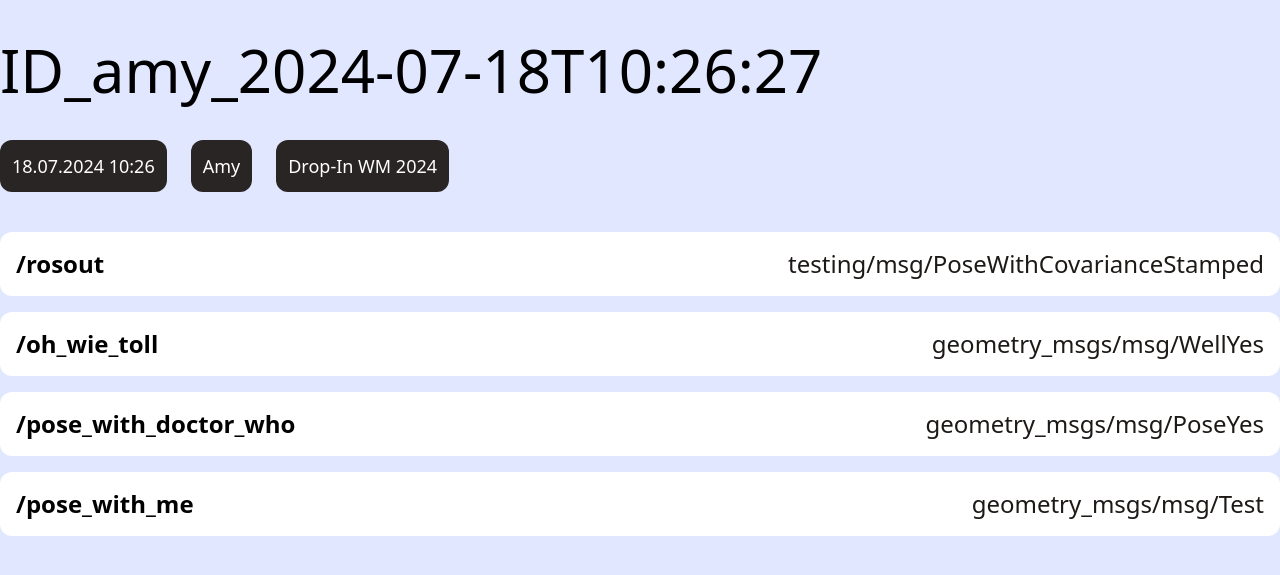
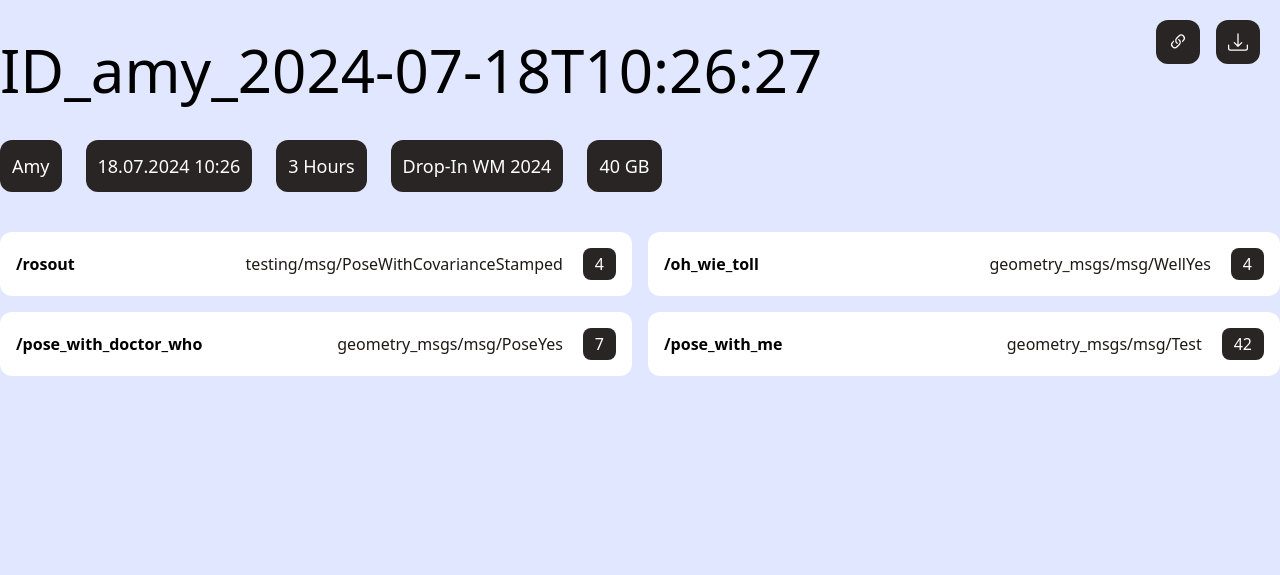
Before and after one commit to bit-bots/rosbag_search, a Flask app: page /bag in a window 1280 px wide. Shown: the top 575 px of the page. Run offline with Flask 3, Linux system fonts and the light colour scheme; some libraries are stand-ins or nearby versions.

Commit message:
download btn, more tags, amount

```diff
--- a/rosbag_search/templates/bag.html
+++ b/rosbag_search/templates/bag.html
@@ -8,49 +8,71 @@
 	</head>
 	<body class="bg-indigo-100">
 		<div class="container mx-auto">
+
+      <div class="absolute top-5 right-5 flex gap-4">
+				<div class="rounded-xl p-3 bg-stone-800 text-white cursor-pointer">
+					<svg xmlns="http://www.w3.org/2000/svg" width="20" height="20" fill="currentColor" class="bi bi-link-45deg" viewBox="0 0 16 16">
+						<path d="M4.715 6.542 3.343 7.914a3 3 0 1 0 4.243 4.243l1.828-1.829A3 3 0 0 0 8.586 5.5L8 6.086a1 1 0 0 0-.154.199 2 2 0 0 1 .861 3.337L6.88 11.45a2 2 0 1 1-2.83-2.83l.793-.792a4 4 0 0 1-.128-1.287z"/>
+						<path d="M6.586 4.672A3 3 0 0 0 7.414 9.5l.775-.776a2 2 0 0 1-.896-3.346L9.12 3.55a2 2 0 1 1 2.83 2.83l-.793.792c.112.42.155.855.128 1.287l1.372-1.372a3 3 0 1 0-4.243-4.243z"/>
+					</svg>
+				</div>
+				<div class="rounded-xl p-3 bg-stone-800 text-white cursor-pointer">
+					<svg xmlns="http://www.w3.org/2000/svg" width="20" height="20" fill="currentColor" class="bi bi-download" viewBox="0 0 16 16">
+						<path d="M.5 9.9a.5.5 0 0 1 .5.5v2.5a1 1 0 0 0 1 1h12a1 1 0 0 0 1-1v-2.5a.5.5 0 0 1 1 0v2.5a2 2 0 0 1-2 2H2a2 2 0 0 1-2-2v-2.5a.5.5 0 0 1 .5-.5"/>
+						<path d="M7.646 11.854a.5.5 0 0 0 .708 0l3-3a.5.5 0 0 0-.708-.708L8.5 10.293V1.5a.5.5 0 0 0-1 0v8.793L5.354 8.146a.5.5 0 1 0-.708.708z"/>
+					</svg>
+				</div>
+			</div>
+
 			<h1 class="text-6xl mt-10 mb-10 font-normal">ID_amy_2024-07-18T10:26:27</h1>
 			<div class="flex gap-6 mb-10 font-normal text-lg text-white">
+				<div class="rounded-xl p-3 bg-stone-800">Amy</div>
 				<div class="rounded-xl p-3 bg-stone-800">18.07.2024 10:26</div>
-				<div class="rounded-xl p-3 bg-stone-800">Amy</div>
+				<div class="rounded-xl p-3 bg-stone-800">3 Hours</div>
 				<div class="rounded-xl p-3 bg-stone-800">Drop-In WM 2024</div>
+				<div class="rounded-xl p-3 bg-stone-800">40 GB</div>
 			</div>
 
-			<div class="text-2xl font-medium">
-				<div class="bg-white p-4 mb-4 rounded-xl">
+			<div class="grid grid-cols-1 md:grid-cols-2 gap-4 text-base font-medium">
+				<div class="bg-white p-4 rounded-xl">
 					<div class="flex justify-between items-center">
-						<span class="font-medium">
 							<span class="font-semibold">/rosout</span>
-						</span>
-						<span class="text-stone-900 font-light">
-							testing/msg/PoseWithCovarianceStamped
+              <span class="font-medium flex items-center gap-5">
+              <span class="text-stone-900 font-light">
+                testing/msg/PoseWithCovarianceStamped
+              </span>
+              <span class="text-white font-light rounded-lg px-3 py-1 bg-stone-800"">4</span>
 						</span>
 					</div>
 				</div>
 
-				<div class="bg-white p-4 mb-4 rounded-xl">
+				<div class="bg-white p-4 rounded-xl">
 					<div class="flex justify-between items-center">
-						<span class="font-medium">
-							<span class="font-semibold">/oh_wie_toll</span>
+            <span class="font-semibold">/oh_wie_toll</span>
+						<span class="font-medium flex items-center gap-5">
+              <span class="text-stone-900 font-light">geometry_msgs/msg/WellYes</span>
+              <span class="text-white font-light rounded-lg px-3 py-1 bg-stone-800"">4</span>
 						</span>
-						<span class="text-stone-900 font-light">geometry_msgs/msg/WellYes</span>
 					</div>
 				</div>
 
-				<div class="bg-white p-4 mb-4 rounded-xl">
+				<div class="bg-white p-4 rounded-xl">
 					<div class="flex justify-between items-center">
-						<span class="font-medium">
 							<span class="font-semibold">/pose_with_doctor_who</span>
+            <span class="font-medium flex items-center gap-5">
+              <span class="text-stone-900 font-light">geometry_msgs/msg/PoseYes</span>
+              <span class="text-white font-light rounded-lg px-3 py-1 bg-stone-800"">7</span>
 						</span>
-						<span class="text-stone-900 font-light">geometry_msgs/msg/PoseYes</span>
 					</div>
 				</div>
 
-				<div class="bg-white p-4 mb-4 rounded-xl">
+				<div class="bg-white p-4 rounded-xl">
 					<div class="flex justify-between items-center">
-						<span class="font-medium">
 							<span class="font-semibold">/pose_with_me</span>
+              <span class="font-medium flex items-center gap-5">
+              <span class="text-stone-900 font-light">geometry_msgs/msg/Test</span>
+              <span class="text-white font-light rounded-lg px-3 py-1 bg-stone-800"">42</span>
 						</span>
-						<span class="text-stone-900 font-light">geometry_msgs/msg/Test</span>
 					</div>
 				</div>
 			</div>
```
